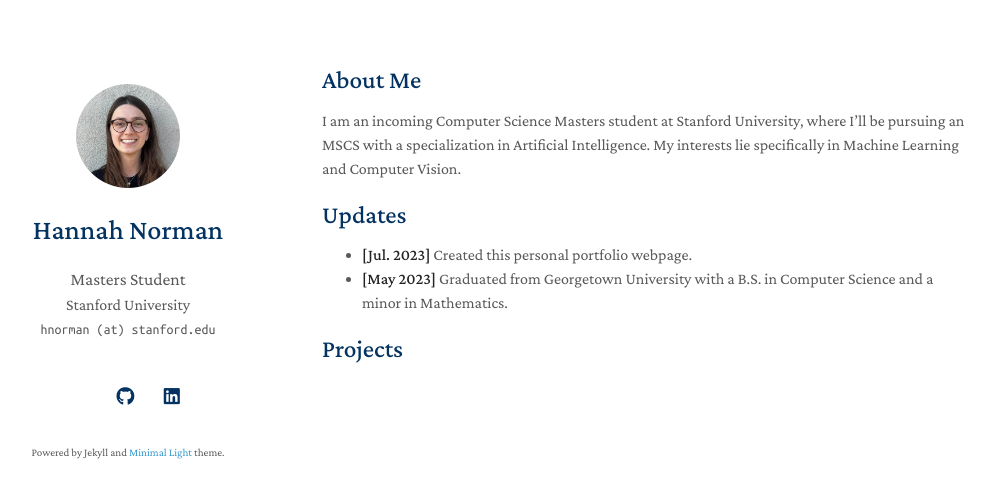
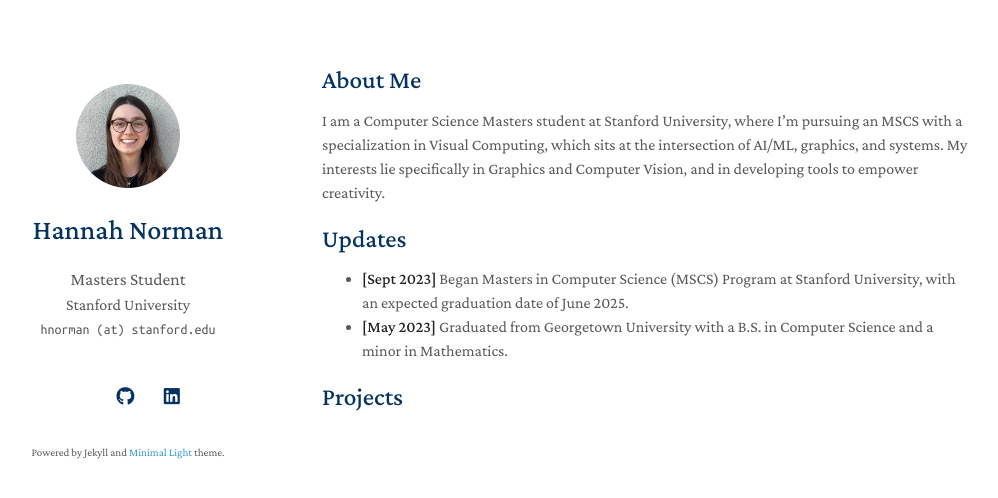
Before and after one commit to hnorm0629/portfolio, a Jekyll site: the page built from index.md, in a window 1280 px wide. Shown: the top 498 px of the page, without its empty margins (148-1146 px from the left). Built offline with Jekyll 4.4.1, drawn with Linux system fonts in a browser that asks for light colours; nearby versions of some CDN libraries; a style sheet for code colours, icons or effects is not loaded; our own code applies the rules of GitHub Pages for plain Markdown files.

Commit message:
Update index.md

```diff
--- a/index.md
+++ b/index.md
@@ -4,11 +4,11 @@ layout: homepage
 
 ## About Me
 
-I am an incoming Computer Science Masters student at Stanford University, where I'll be pursuing an MSCS with a specialization in Artificial Intelligence. My interests lie specifically in Machine Learning and Computer Vision.
+I am a Computer Science Masters student at Stanford University, where I'm pursuing an MSCS with a specialization in Visual Computing, which sits at the intersection of AI/ML, graphics, and systems. My interests lie specifically in Graphics and Computer Vision, and in developing tools to empower creativity.
 
 ## Updates
 
-- **[Jul. 2023]** Created this personal portfolio webpage.
+- **[Sept 2023]** Began Masters in Computer Science (MSCS) Program at Stanford University, with an expected graduation date of June 2025.
 - **[May 2023]** Graduated from Georgetown University with a B.S. in Computer Science and a minor in Mathematics.
 
 {% include_relative _includes/projects.md %}
```
